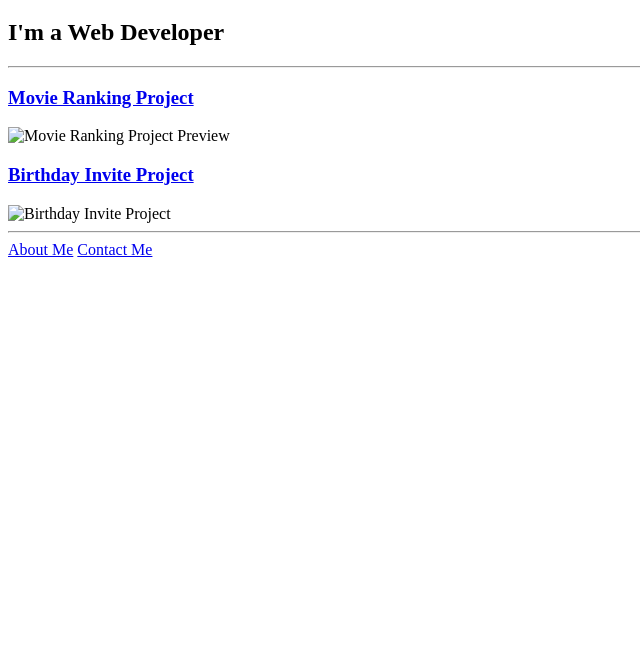
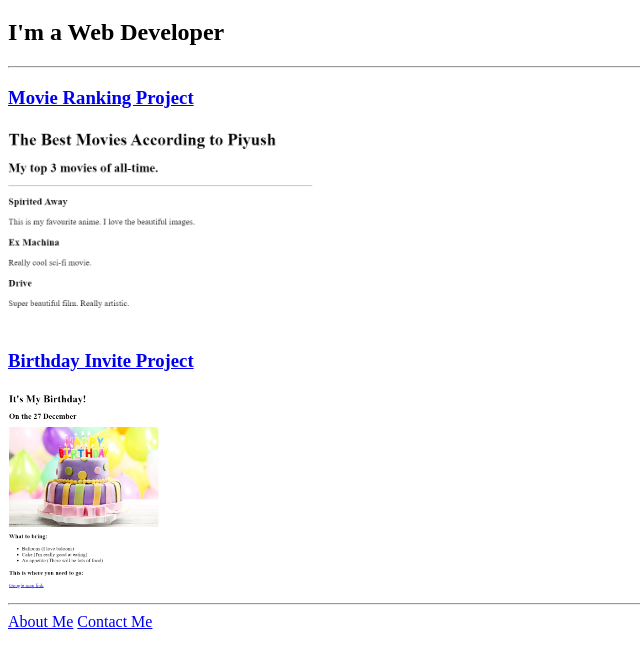
Before and after one commit to piyushjaiswal27/html-portfolio, a plain HTML site: page index.html in a window 1280 px wide. Shown: the part 61-726 px from the top of the page, without its empty margins (0-640 px from the left). Drawn offline with Linux system fonts and the light colour scheme.

Commit message:
Add files via upload

```diff
--- a/index.html
+++ b/index.html
@@ -9,10 +9,10 @@
     <h1>Piyush's Portfolio</h1>
     <h2>I'm a Web Developer</h2>
     <hr />
-    <h3><a href="../3.4 Birthday Invite Project/index.html">Movie Ranking Project</a></h3>
-    <img src="./assets/images/movie-ranking.png" height="200" alt="Movie Ranking Project Preview"/>
-    <h3><a href="public/birthday-invite.html">Birthday Invite Project</a></h3>
-    <img src="./assets/images/birthday-invite.png" height="200" alt="Birthday Invite Project"/>
+    <h3><a href="./public/movie-ranking.html">Movie Ranking Project</a></h3>
+    <img src="./assets/images/Movie Ranking HTML.png" height="200" alt="Movie Ranking Project Preview"/>
+    <h3><a href="./public/birthday-invite.html">Birthday Invite Project</a></h3>
+    <img src="./assets/images/Birthday HTML.png" height="200" alt="Birthday Invite Project"/>
     <hr />
     <a href="./public/about.html">About Me</a>
     <a href="./public/contact.html">Contact Me</a>
```
